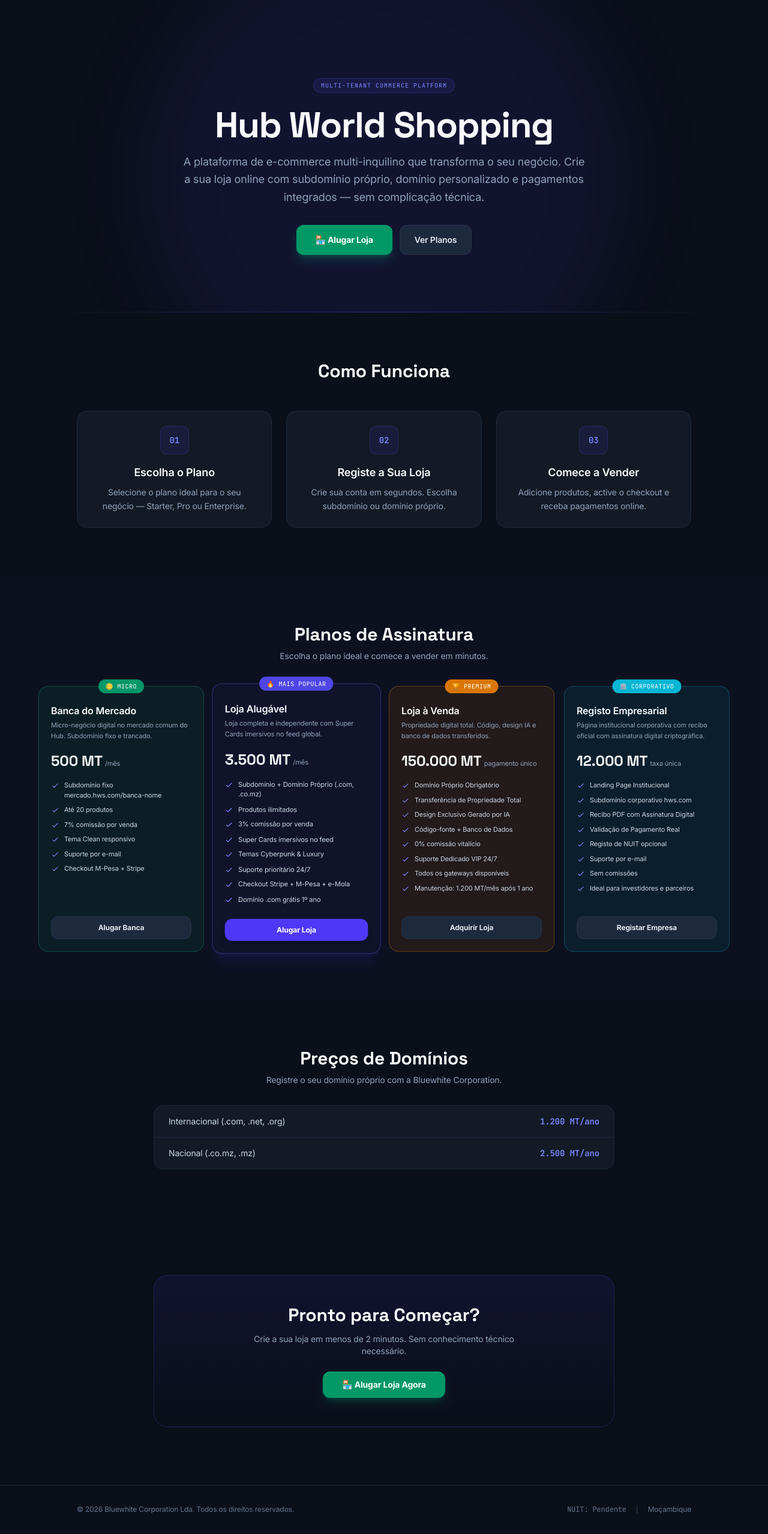
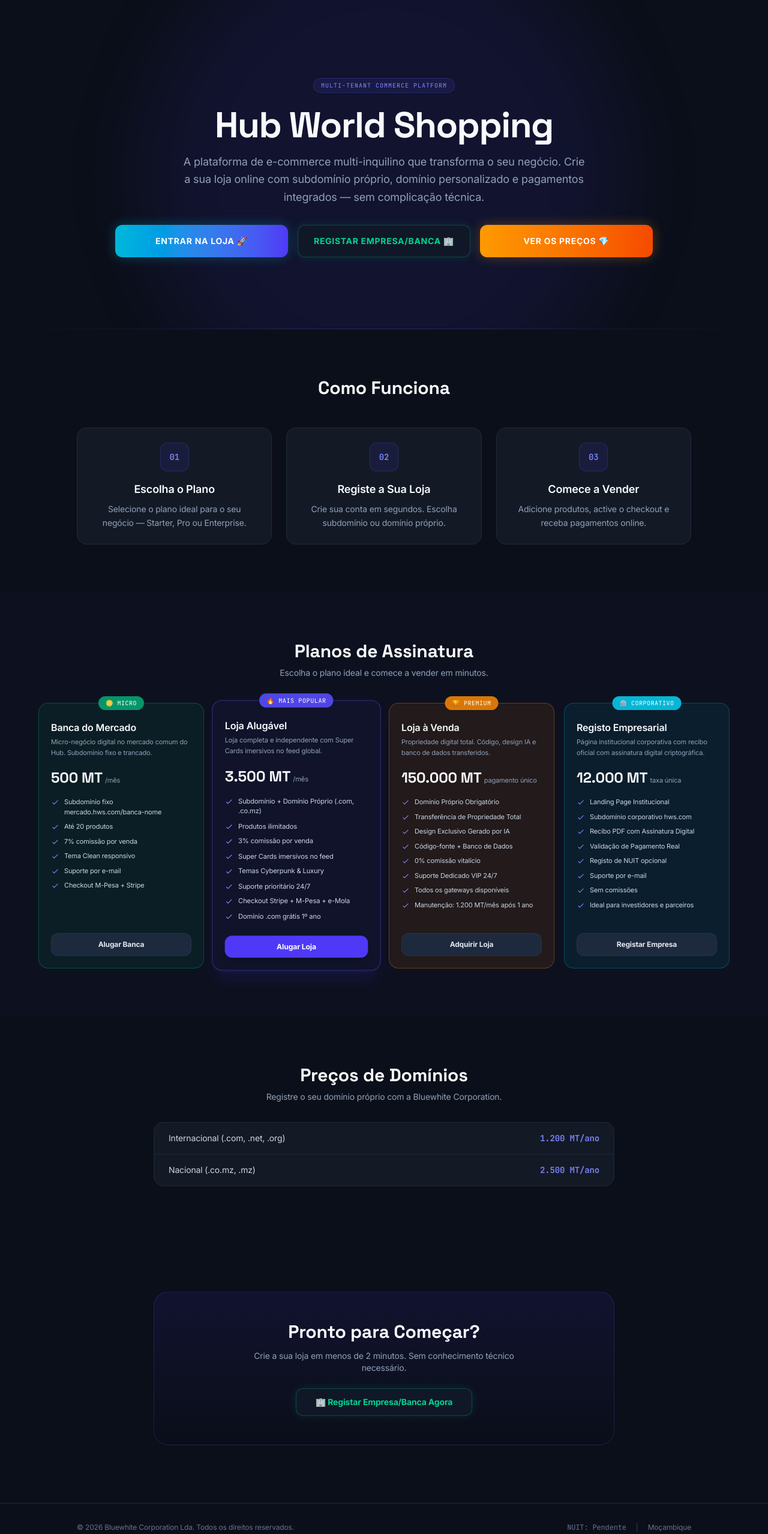
Before and after one commit to ocerebro936-big/hws.com, a React (Vite) app: page / in a window 1280 px wide. Shown: the top 2558 px of the page at 60% size. Built offline with nearby package versions, Linux system fonts and the light colour scheme; no server answers.

Commit message:
feat: tríade de botões na landing - Entrar na Loja, Registar Empresa, Ver os Preços

```diff
--- a/src/App.tsx
+++ b/src/App.tsx
@@ -276,7 +276,7 @@
             onClose={() => setShowControlSpace(false)}
           />
         ) : !currentTenant ? (
-          <LandingPage />
+          <LandingPage onEnterStore={() => handleSwitchTenant("hub")} />
         ) : currentTenant.type === 'hub' ? (
           <MainHub
             tenants={tenants}
--- a/src/components/LandingPage.tsx
+++ b/src/components/LandingPage.tsx
@@ -96,7 +96,11 @@
   { tipo: "Nacional (.co.mz, .mz)", preco: "2.500 MT/ano" },
 ];
 
-export default function LandingPage() {
+interface LandingPageProps {
+  onEnterStore?: () => void;
+}
+
+export default function LandingPage({ onEnterStore }: LandingPageProps) {
   const [showRegister, setShowRegister] = useState(false);
   const [selectedPlan, setSelectedPlan] = useState<string | null>(null);
   const [paymentTenant, setPaymentTenant] = useState<{ id: string; name: string } | null>(null);
@@ -138,19 +142,25 @@
               Crie a sua loja online com subdomínio próprio, domínio personalizado e
               pagamentos integrados — sem complicação técnica.
             </p>
-            <div className="flex flex-wrap justify-center gap-3">
+            <div className="grid grid-cols-1 md:grid-cols-3 gap-4 w-full max-w-4xl mx-auto my-6">
               <button
-                onClick={() => handlePlanClick("HWS_LOJA_RENTAL")}
-                className="px-8 py-3.5 bg-emerald-600 hover:bg-emerald-500 text-white font-extrabold text-sm rounded-xl transition-all hover:scale-[1.02] shadow-lg shadow-emerald-600/30 flex items-center gap-2 cursor-pointer"
+                onClick={onEnterStore}
+                className="flex items-center justify-center gap-2 py-4 px-6 bg-gradient-to-r from-cyan-500 to-indigo-600 hover:from-cyan-400 hover:to-indigo-500 text-white font-black rounded-xl transition-all duration-300 hover:scale-[1.03] uppercase tracking-wider text-sm shadow-[0_0_20px_rgba(6,182,212,0.3)] cursor-pointer"
               >
-                🏪 Alugar Loja
+                <span>Entrar na Loja 🚀</span>
               </button>
-              <a
-                href="#planos"
-                className="px-6 py-3.5 bg-slate-800 hover:bg-slate-700 text-slate-200 font-semibold text-sm rounded-xl transition-all border border-slate-700/50 cursor-pointer"
+              <button
+                onClick={() => setShowRegister(true)}
+                className="flex items-center justify-center gap-2 py-4 px-6 bg-gray-900 hover:bg-gray-800 text-emerald-400 font-black rounded-xl border border-emerald-500/30 transition-all duration-300 hover:scale-[1.03] uppercase tracking-wider text-sm shadow-[0_0_15px_rgba(16,185,129,0.15)] cursor-pointer"
               >
-                Ver Planos
-              </a>
+                <span>Registar Empresa/Banca 🏢</span>
+              </button>
+              <button
+                onClick={() => document.getElementById("planos")?.scrollIntoView({ behavior: "smooth", block: "start" })}
+                className="flex items-center justify-center gap-2 py-4 px-6 bg-gradient-to-r from-amber-500 to-orange-600 hover:from-amber-400 hover:to-orange-500 text-white font-black rounded-xl transition-all duration-300 hover:scale-[1.03] uppercase tracking-wider text-sm shadow-[0_0_20px_rgba(245,158,11,0.3)] cursor-pointer"
+              >
+                <span>Ver os Preços 💎</span>
+              </button>
             </div>
           </div>
         </section>
@@ -290,10 +300,10 @@
                 Crie a sua loja em menos de 2 minutos. Sem conhecimento técnico necessário.
               </p>
               <button
-                onClick={() => handlePlanClick("HWS_LOJA_RENTAL")}
-                className="px-8 py-3 bg-emerald-600 hover:bg-emerald-500 text-white font-bold text-sm rounded-xl transition-all hover:scale-[1.02] shadow-lg shadow-emerald-600/25 flex items-center gap-2 mx-auto cursor-pointer"
+                onClick={() => setShowRegister(true)}
+                className="px-8 py-3 bg-gray-900 hover:bg-gray-800 text-emerald-400 font-bold text-sm rounded-xl border border-emerald-500/30 transition-all hover:scale-[1.02] shadow-[0_0_15px_rgba(16,185,129,0.15)] flex items-center gap-2 mx-auto cursor-pointer"
               >
-                🏪 Alugar Loja Agora
+                🏢 Registar Empresa/Banca Agora
               </button>
             </div>
           </div>
```
